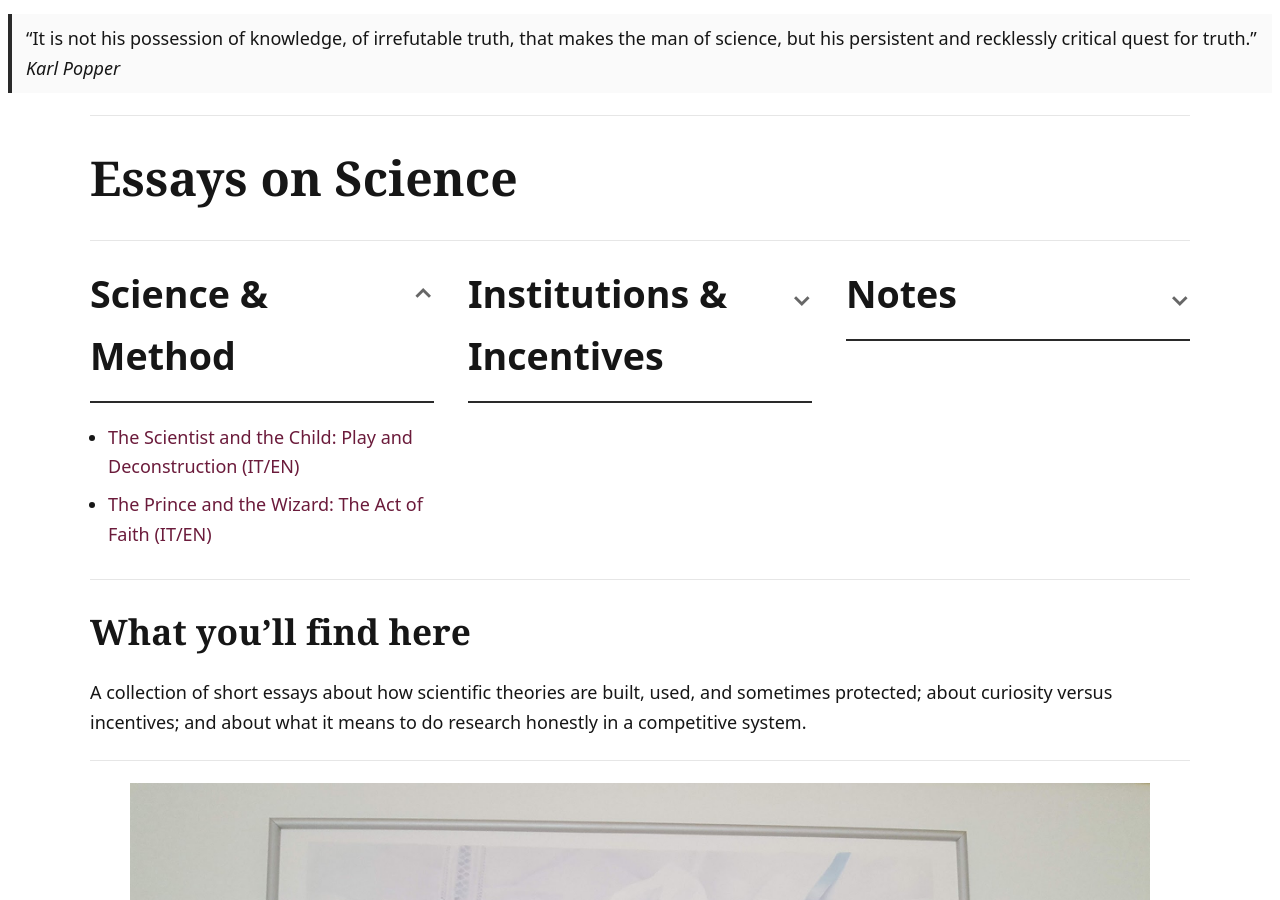
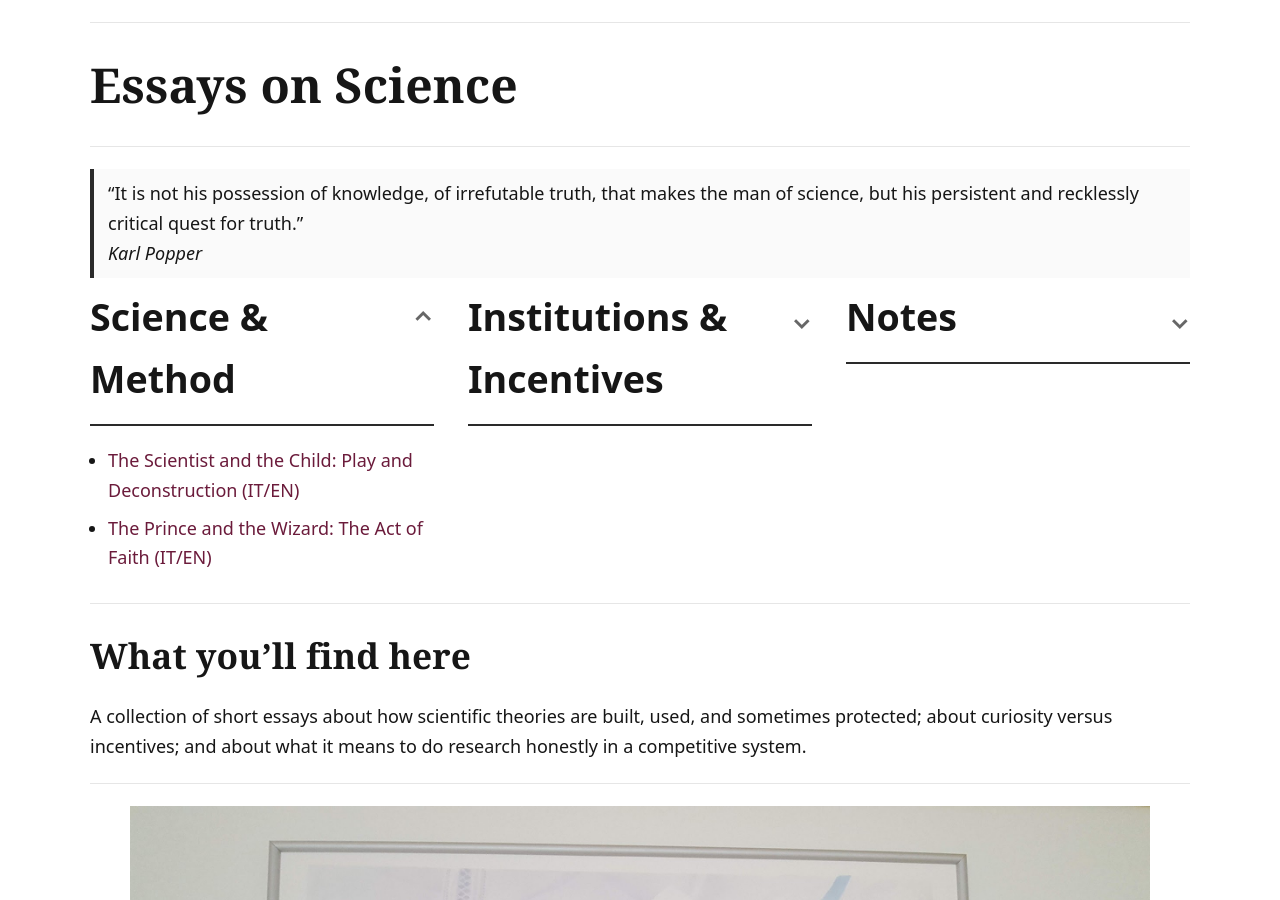
Before and after one commit to ldicairano/website, a Jekyll site: the page essays-on-science/index.html, which Jekyll copies as it is, in a window 1280 px wide and 900 px high. Built offline with Jekyll 4.4.1, drawn with Linux system fonts in a browser that asks for light colours.

Commit message:
Add Popper quote to Essays on Science index

```diff
--- a/essays-on-science/index.html
+++ b/essays-on-science/index.html
@@ -4,17 +4,6 @@
   <meta charset="utf-8"/>
   <meta name="viewport" content="width=device-width, initial-scale=1"/>
   <title>Essays on Science</title>
-
-<blockquote class="quote" style="margin:14px 0 0;">
-  <p>
-    “It is not his possession of knowledge, of irrefutable truth, that makes the man of science,
-    but his persistent and recklessly critical quest for truth.”
-  </p>
-  <footer>
-    <cite>Karl Popper</cite>
-  </footer>
-</blockquote>
-
 
 
   <!-- CSS globale del sito (come in /research/index.html) -->
@@ -38,6 +27,16 @@
     <div class="sep"></div>
     <h1 class="page-title">Essays on Science</h1>
     <div class="sep"></div>
+
+<blockquote class="quote" style="margin:14px 0 0;">
+  <p>
+    “It is not his possession of knowledge, of irrefutable truth, that makes the man of science,
+    but his persistent and recklessly critical quest for truth.”
+  </p>
+  <footer>
+    <cite>Karl Popper</cite>
+  </footer>
+</blockquote>
 
     <section class="tri">
 
```
